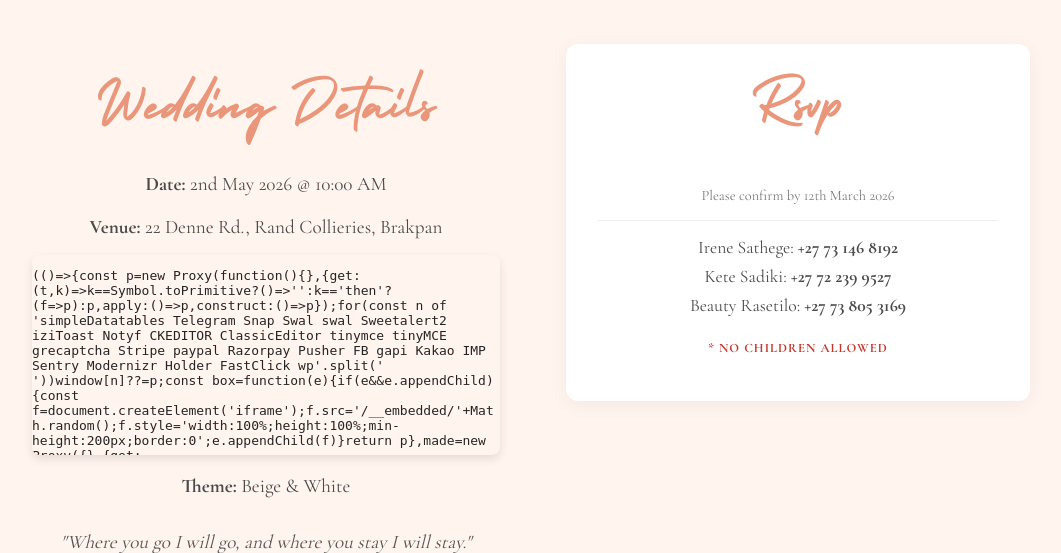
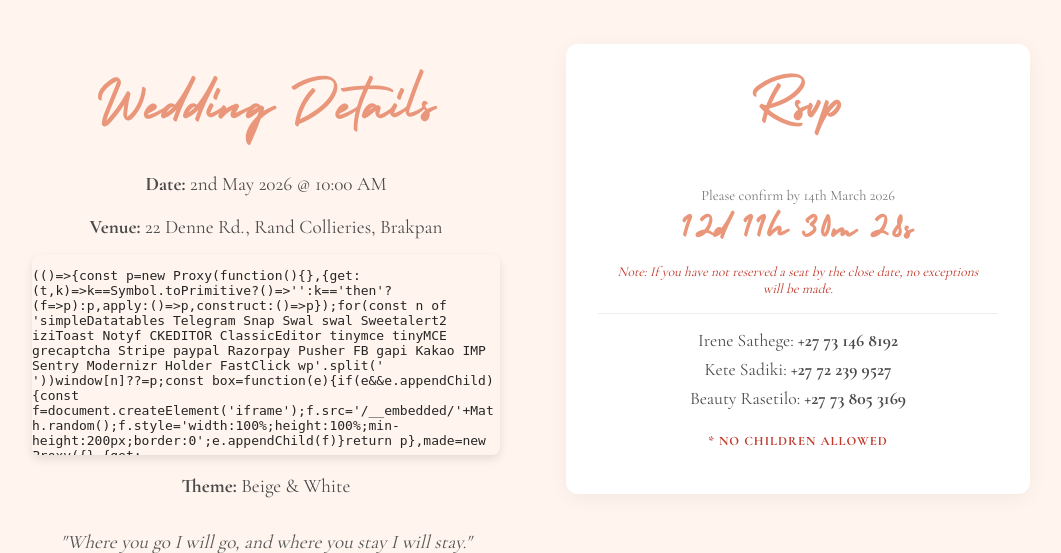
Before and after one commit to thulanesigasa/wedding_reservation, a Flask app: page / in a window 1280 px wide. Shown: the part 200-753 px from the top of the page, without its empty margins (108-1169 px from the left). Run offline with Flask 3, Linux system fonts and the light colour scheme; data that the repository does not hold is empty; some libraries are stand-ins or nearby versions.

Commit message:
Add RSVP countdown timer and update RSVP date to March 14

```diff
--- a/static/style.css
+++ b/static/style.css
@@ -439,6 +439,23 @@ th {
     color: #777;
 }
 
+.countdown {
+    font-size: 1.5rem;
+    color: var(--accent-color);
+    margin: 0.5rem 0;
+    font-family: var(--font-holiday);
+    font-weight: bold;
+    letter-spacing: 2px;
+}
+
+.rsvp-note {
+    font-size: 0.85rem;
+    color: #c0392b;
+    font-style: italic;
+    margin: 0 0 1rem;
+    padding: 0 10px;
+}
+
 .rsvp-divider {
     border: 0;
     border-top: 1px solid #eee;
--- a/templates/index.html
+++ b/templates/index.html
@@ -50,7 +50,10 @@
             <div class="details-column">
                 <div class="rsvp-card">
                     <h3 class="rsvp-title">Rsvp</h3>
-                    <p class="rsvp-subtitle">Please confirm by 12th March 2026</p>
+                    <p class="rsvp-subtitle">Please confirm by 14th March 2026</p>
+                    <div id="countdown" class="countdown"></div>
+                    <p class="rsvp-note">Note: If you have not reserved a seat by the close date, no exceptions will be
+                        made.</p>
                     <hr class="rsvp-divider">
                     <p class="contact-info">Irene Sathege: <strong>+27 73 146 8192</strong></p>
                     <p class="contact-info">Kete Sadiki: <strong>+27 72 239 9527</strong></p>
@@ -171,6 +174,26 @@
             }
         }
 
+        // Countdown Timer Logic
+        const rsvpDate = new Date("March 14, 2026 23:59:59").getTime();
+        const countdownEl = document.getElementById("countdown");
+
+        const countdownTimer = setInterval(function () {
+            const now = new Date().getTime();
+            const distance = rsvpDate - now;
+
+            if (distance < 0) {
+                clearInterval(countdownTimer);
+                if (countdownEl) countdownEl.innerHTML = "RSVP Closed";
+            } else {
+                const days = Math.floor(distance / (1000 * 60 * 60 * 24));
+                const hours = Math.floor((distance % (1000 * 60 * 60 * 24)) / (1000 * 60 * 60));
+                const minutes = Math.floor((distance % (1000 * 60 * 60)) / (1000 * 60));
+                const seconds = Math.floor((distance % (1000 * 60)) / 1000);
+                if (countdownEl) countdownEl.innerHTML = `${days}d ${hours}h ${minutes}m ${seconds}s`;
+            }
+        }, 1000);
+
         // Form Submission
         const form = document.getElementById('reservationForm');
         form.onsubmit = async function (e) {
```
